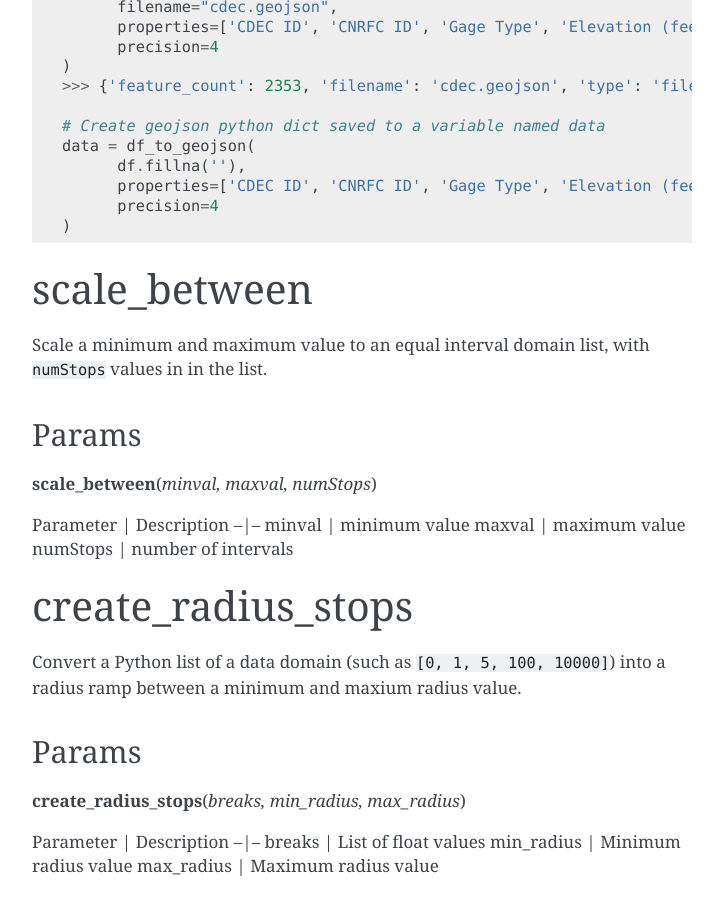
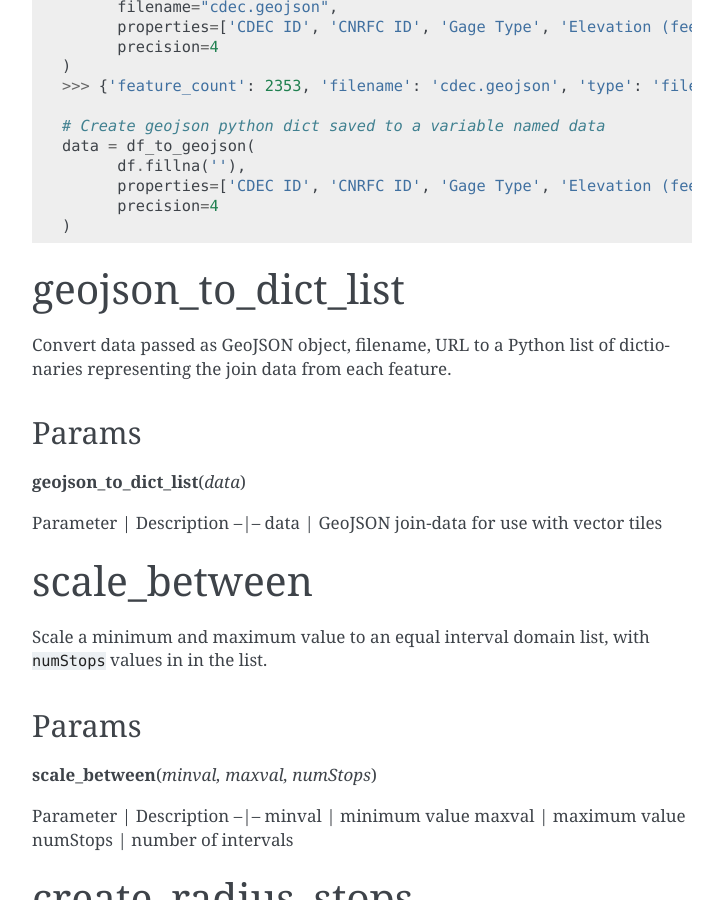
Before and after one commit to mapbox/mapboxgl-jupyter, a Sphinx documentation site: the page built from docs/utils.md, in a window 1280 px wide and 900 px high, scrolled down 1226 px. Shown: the whole window, without its empty margins (388-1111 px from the left). Built offline with Sphinx 7.4.7, drawn with Linux system fonts in a browser that asks for light colours; some of the changed text lies outside the part shown.

Commit message:
Update geojson_to_dict to geojson_to_dict_list and add docs; organize MapBox.create_html()

````diff
--- a/docs/utils.md
+++ b/docs/utils.md
@@ -57,6 +57,16 @@ data = df_to_geojson(
       precision=4
 )
 ```
+
+## geojson_to_dict_list
+Convert data passed as GeoJSON object, filename, URL to a Python list of dictionaries representing the join data from each feature.
+
+### Params
+**geojson_to_dict_list**(_data_)
+
+Parameter | Description
+--|--
+data | GeoJSON join-data for use with vector tiles
 
 ## scale_between
 Scale a minimum and maximum value to an equal interval domain list, with `numStops` values in in the list.
````
Also changed, not shown: docs/viz.md (+5 -5 lines), 3 other files.
